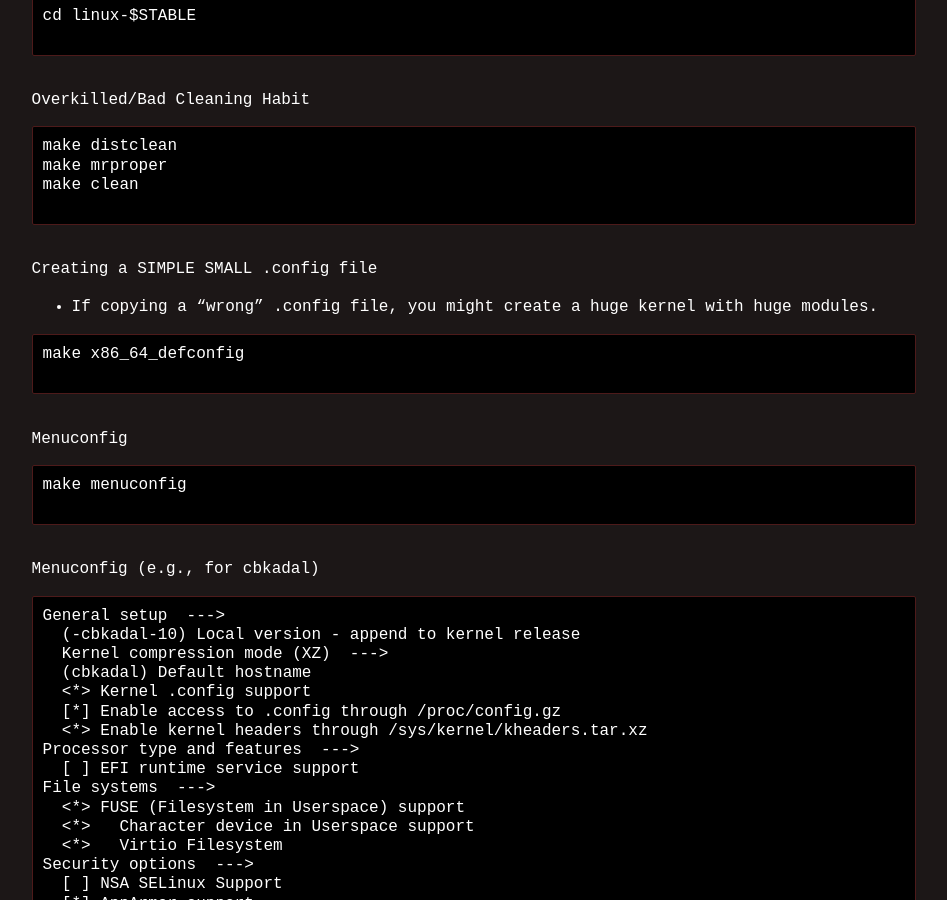
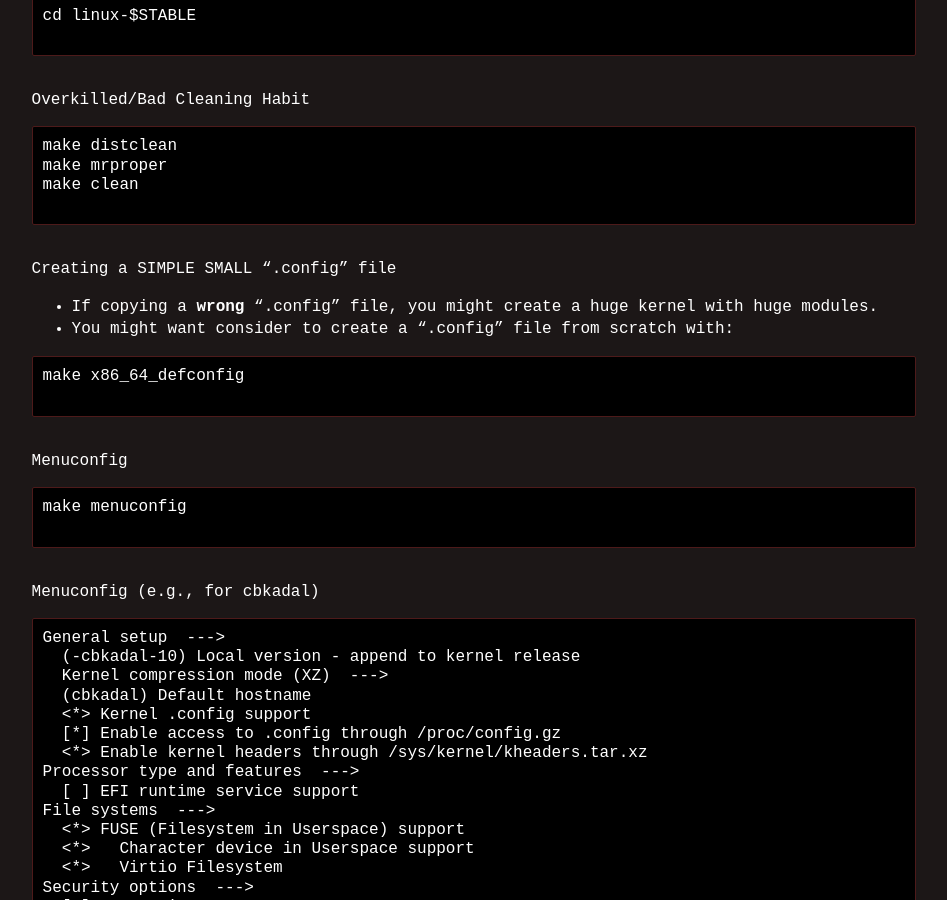
Before and after one commit to yforku/doit, a Jekyll site: the page built from 007.md, in a window 1280 px wide and 900 px high, scrolled down 1469 px. Shown: the whole window, without its empty margins (166-1113 px from the left). Built offline with Jekyll 4.4.1, drawn with Linux system fonts in a browser that asks for light colours; some of the changed text lies outside the part shown.

Commit message:
modified:   007.pmd

````diff
--- a/007.md
+++ b/007.md
@@ -79,8 +79,9 @@ make clean
 ```
 
 <br id="idx06">
-Creating a SIMPLE SMALL .config file
-* If copying a "wrong" .config file, you might create a huge kernel with huge modules.
+Creating a SIMPLE SMALL ".config" file
+* If copying a **wrong** ".config" file, you might create a huge kernel with huge modules.
+* You might want consider to create a ".config" file from scratch with:
 
 ```
 make x86_64_defconfig
--- a/_config.yml
+++ b/_config.yml
@@ -1,4 +1,4 @@
-version:     "0033a--19-Apr-2022"
+version:     "0033b--19-Apr-2022"
 copyright:   "2021-2022"
 title:       "This Is How Me Do It!"
 description:
````
Also changed, not shown: 004.md (+1 -1 lines), 1 other file.
